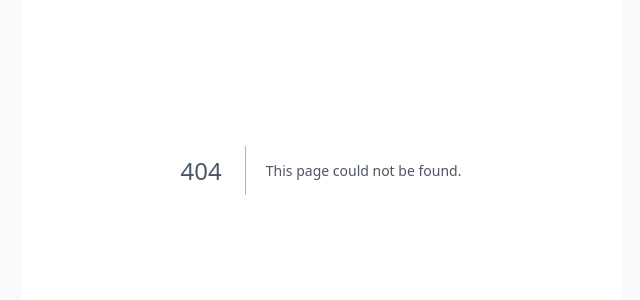
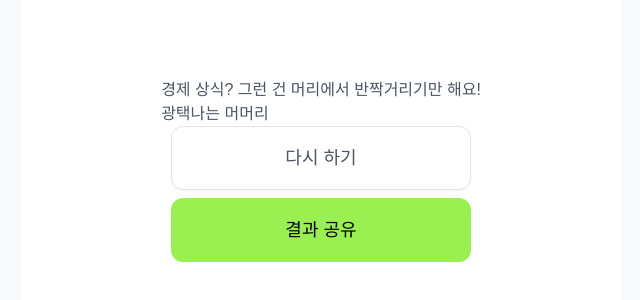
Before and after one commit to kimsohae/economic-mury, a Next.js app: page /result/1 in a window 1280 px wide. Before the commit this address had no page. Shown: the part 230-530 px from the top of the page, without its empty margins (319-959 px from the left). Built offline with nearby package versions, Linux system fonts and the light colour scheme.

Commit message:
add: 테스트 결과 페이지

```diff
--- /dev/null
+++ b/app/result/[rank]/page.tsx
@@ -0,0 +1,69 @@
+import React from "react";
+import { Button } from "@/components/ui/button";
+import Link from "next/link";
+
+type Params = Promise<{
+  rank: string;
+}>;
+
+export async function generateStaticParams() {
+  return [
+    { rank: "1" },
+    { rank: "2" },
+    { rank: "3" },
+    { rank: "4" },
+    { rank: "5" },
+  ];
+}
+
+const RESULT_MAP: {
+  [key in `rank${string}`]: { desc: string; title: string };
+} = {
+  rank1: {
+    desc: "",
+    title: "",
+  },
+};
+
+const RESULT = [
+  {
+    id: " 그런 건 머리에서 반짝거리기만 해요!",
+    title: "광택나는 머머리",
+  },
+  {
+    id: 2,
+    desc: "경제상식? 그런 건 머리에서 반짝거리기만 해요!",
+    title: "광택나는 머머리",
+  },
+  {
+    id: 1,
+    desc: "경제상식? 그런 건 머리에서 반짝거리기만 해요!",
+    title: "광택나는 머머리",
+  },
+  {
+    id: 1,
+    desc: "경제상식? 그런 건 머리에서 반짝거리기만 해요!",
+    title: "광택나는 머머리",
+  },
+];
+export default async function Page({ params }: { params: Params }) {
+  const { rank } = await params;
+  RESULT_MAP[`rank${rank}`];
+
+  return (
+    <div>
+      <div>
+        <div>경제 상식? 그런 건 머리에서 반짝거리기만 해요!</div>
+        <span>광택나는 머머리</span>
+      </div>
+      <div className="flex flex-col items-center gap-2">
+        <Link href="/">
+          <Button size="lg" variant={"outline"}>
+            다시 하기
+          </Button>
+        </Link>
+        <Button size="lg">결과 공유</Button>
+      </div>
+    </div>
+  );
+}
--- a/app/result/page.tsx
+++ /dev/null
@@ -1,7 +0,0 @@
-import React from 'react'
-
-export default function dddd() {
-  return (
-    <div>dddd</div>
-  )
-}
--- a/components/QuizOptions.tsx
+++ b/components/QuizOptions.tsx
@@ -15,7 +15,10 @@ function getResult() {}
 
 export default function QuizOptions({ options, isLastQuiz }: Props) {
   const { replace } = useRouter();
-  const { setUser } = useUser();
+  const {
+    user: { progress },
+    setUser,
+  } = useUser();
 
   const onClickButton = (option: QuizOption) => {
     // [1] 점수, 진행도 기록: 맞으면 득점
@@ -28,7 +31,7 @@ export default function QuizOptions({ options, isLastQuiz }: Props) {
 
     // [2] 마지막 문항일 경우, 결과 페이지로 이동
     if (isLastQuiz) {
-      replace("/result");
+      replace("/result/1");
     }
   };
 
@@ -38,7 +41,7 @@ export default function QuizOptions({ options, isLastQuiz }: Props) {
         <Button
           variant="outline"
           size="lg"
-          key={option.id}
+          key={`${progress}_${option.id}`}
           onClick={() => onClickButton(option)}
         >
           {option.text}
```
